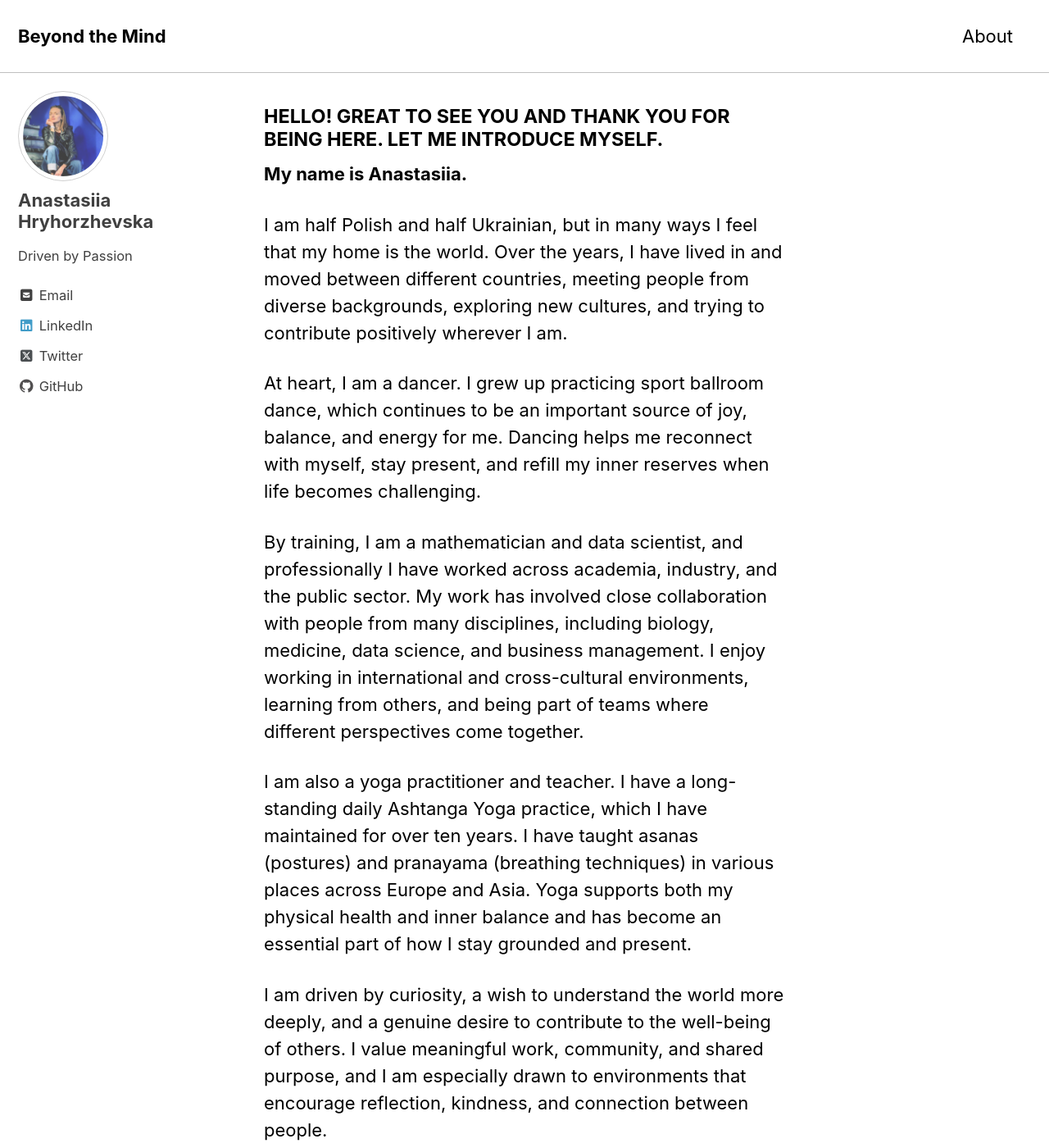
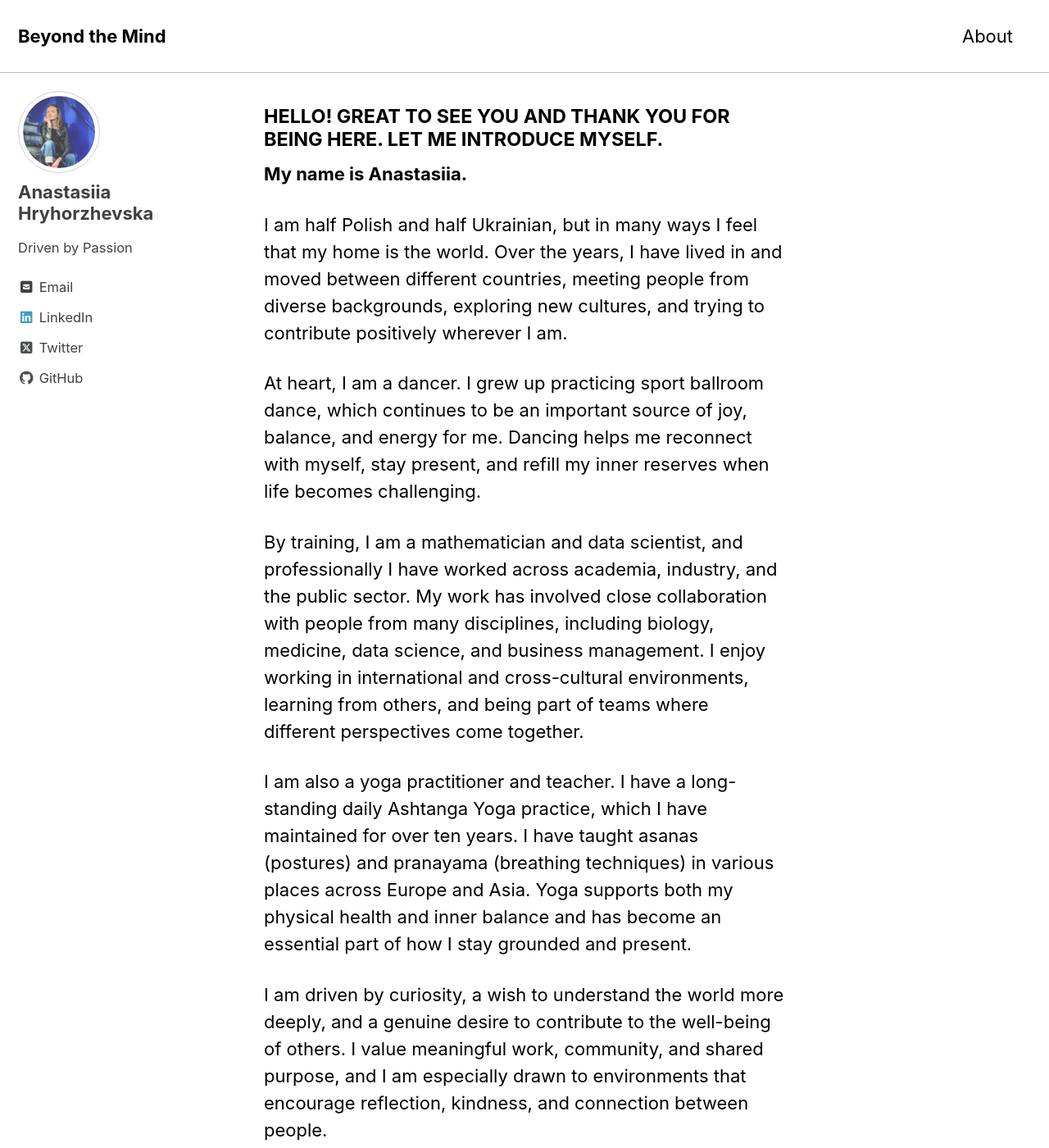
Before and after one commit to ahryho/ahryho.github.io, a Jekyll site: the page built from _pages/about.md, in a window 1280 px wide and 1400 px high. Shown: the whole window at 82% size. Built offline with Jekyll 4.4.1, drawn with Linux system fonts in a browser that asks for light colours; cached includes are drawn as plain includes.

Commit message:
Custom avatar sizing and Footer alignment added

```diff
--- a/assets/css/main.scss
+++ b/assets/css/main.scss
@@ -7,3 +7,14 @@
 
 @import "minimal-mistakes/skins/{{ site.minimal_mistakes_skin | default: 'default' }}"; // skin
 @import "minimal-mistakes"; // main partials
+
+/* Custom avatar sizing */
+.author__avatar {
+  width: 100px;
+  height: 100px;
+}
+
+/* Footer alignment - change to: left, center, or right */
+.page__footer-follow {
+  text-align: center;
+}
```
